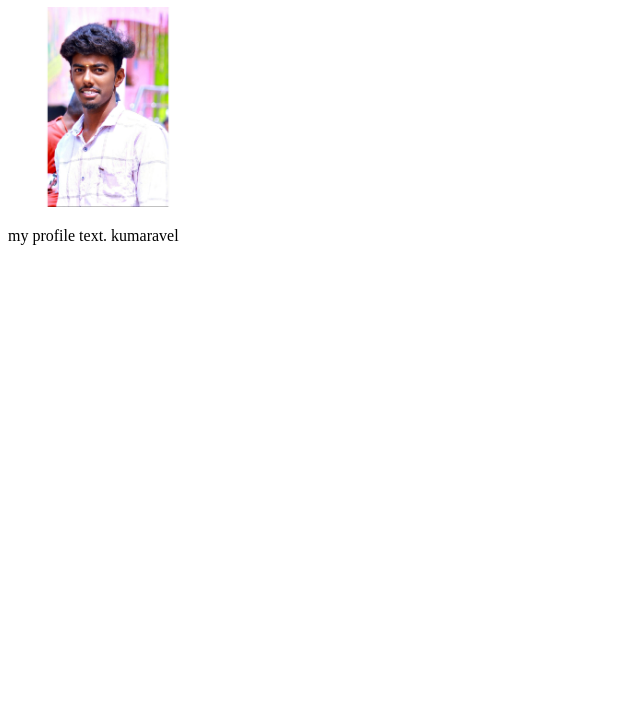
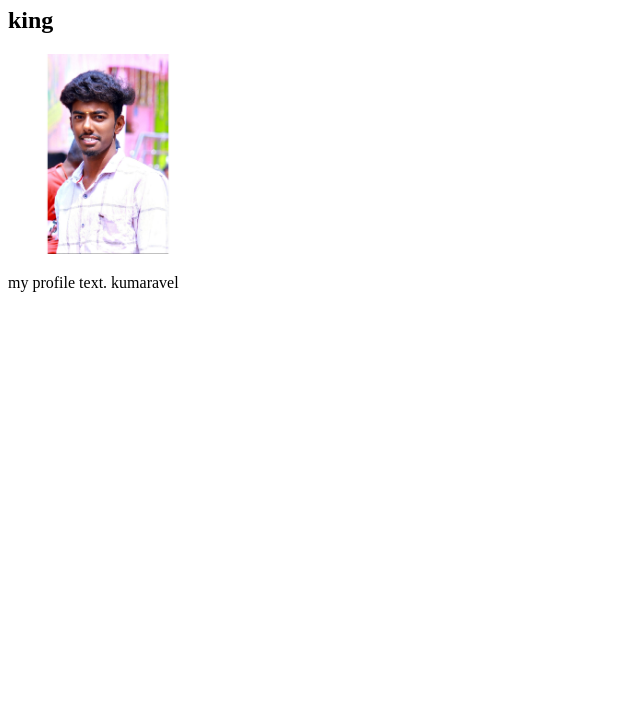
Before and after one commit to Kumaravel2003/project, a plain HTML site: page index.html in a window 1280 px wide. Shown: the part 73-800 px from the top of the page, without its empty margins (0-640 px from the left). Drawn offline with Linux system fonts and the light colour scheme.

Commit message:
added new name

```diff
--- a/index.html
+++ b/index.html
@@ -7,6 +7,7 @@
 </head>
 <body>
     <h1>kumara vel</h1>
+    <h2>king</h2>
     <img width="200px" src="kumaran.jpg" alt="">
     <p>my profile text. kumaravel</p>
 
```
